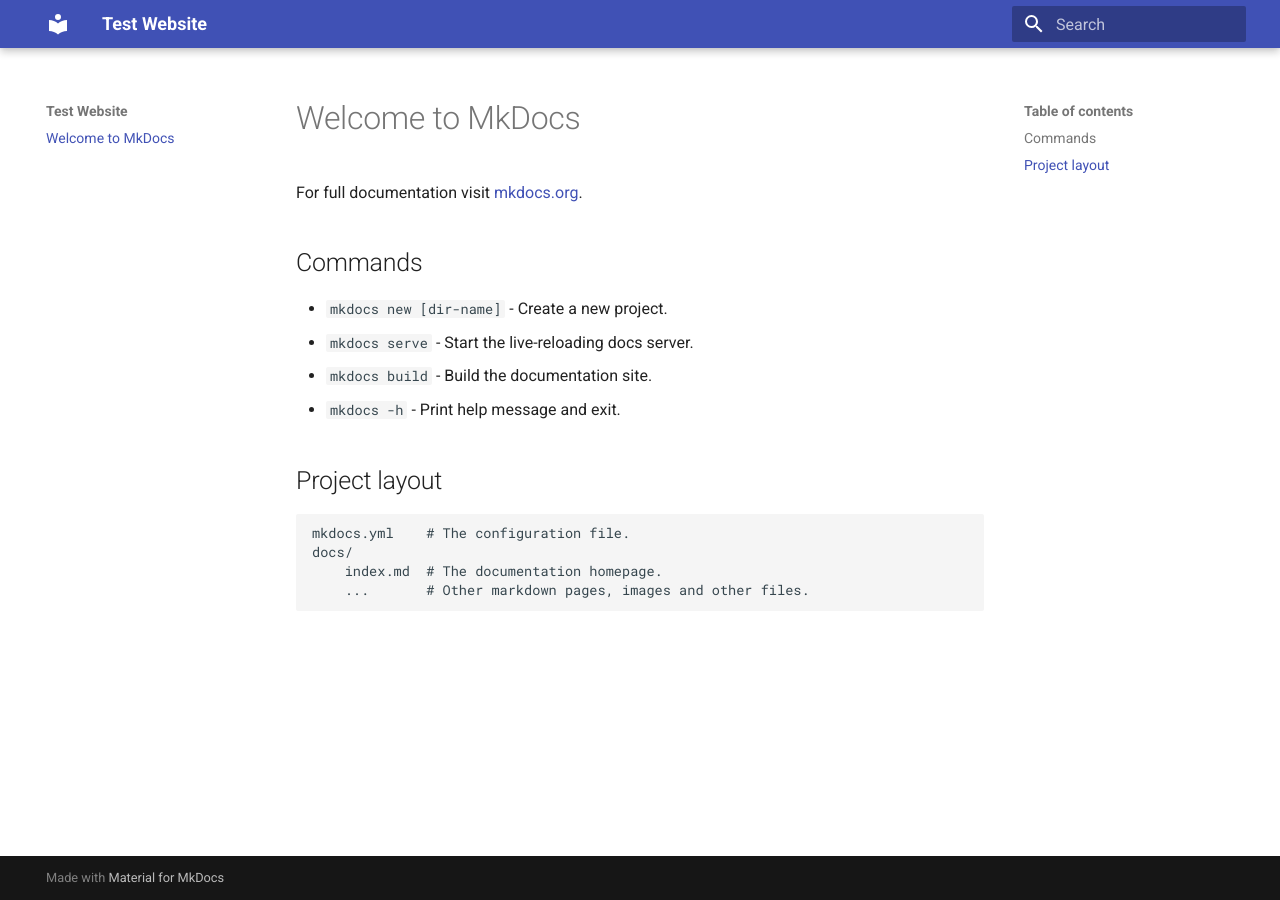
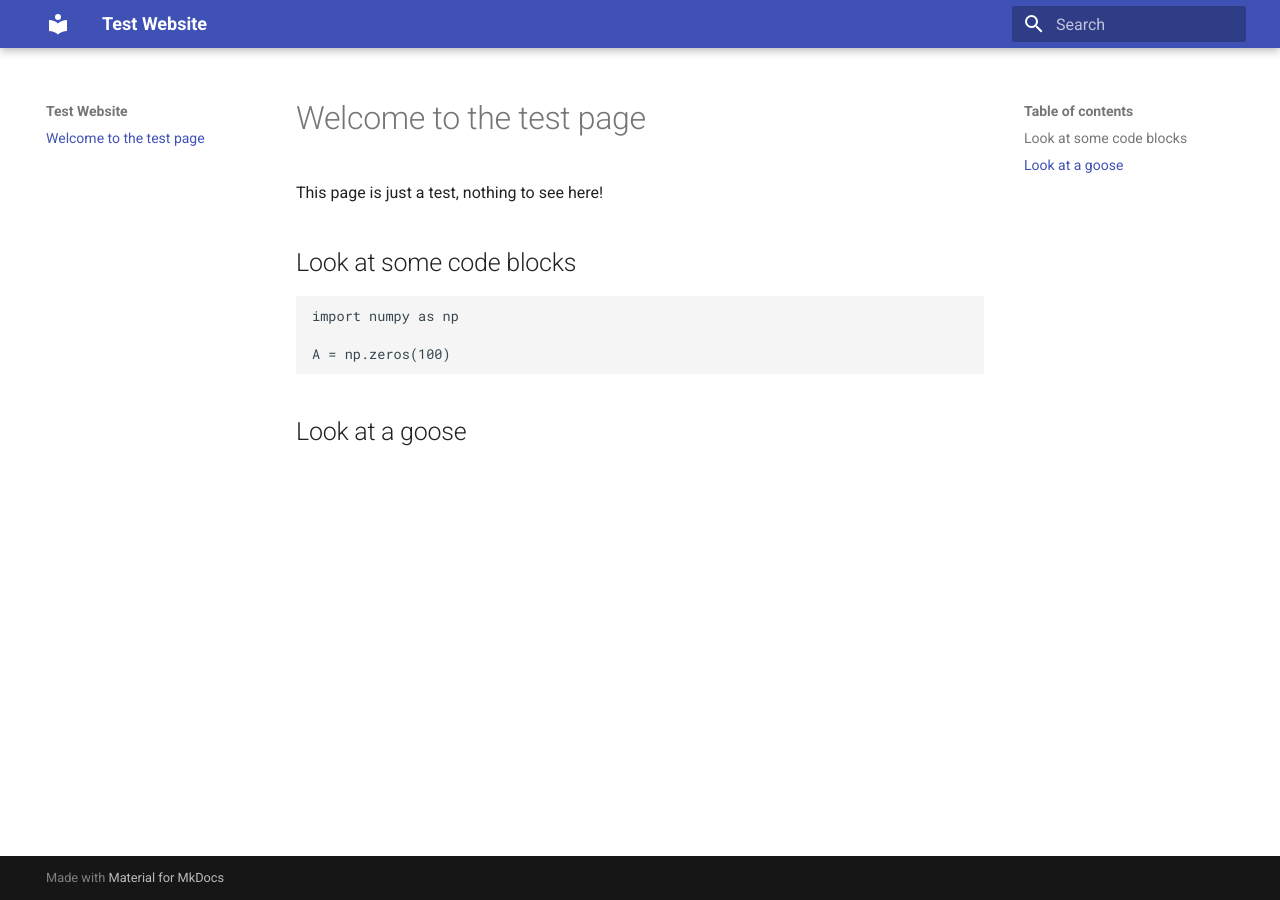
Before and after one commit to BarCharly/GithubPages_Test, an MkDocs documentation site: the page built from docs/index.md, in a window 1280 px wide. Built offline with MkDocs 1.6.1 and Material for MkDocs 9.7.7, drawn with Linux system fonts in a browser that asks for light colours.

Commit message:
Update index.md

````diff
--- a/docs/index.md
+++ b/docs/index.md
@@ -1,17 +1,13 @@
-# Welcome to MkDocs
+# Welcome to the test page
 
-For full documentation visit [mkdocs.org](https://www.mkdocs.org).
+This page is just a test, nothing to see here!
 
-## Commands
+## Look at some code blocks
 
-* `mkdocs new [dir-name]` - Create a new project.
-* `mkdocs serve` - Start the live-reloading docs server.
-* `mkdocs build` - Build the documentation site.
-* `mkdocs -h` - Print help message and exit.
+```python
+import numpy as np
 
-## Project layout
+A = np.zeros(100)
+```
 
-    mkdocs.yml    # The configuration file.
-    docs/
-        index.md  # The documentation homepage.
-        ...       # Other markdown pages, images and other files.
+## Look at a goose
````
